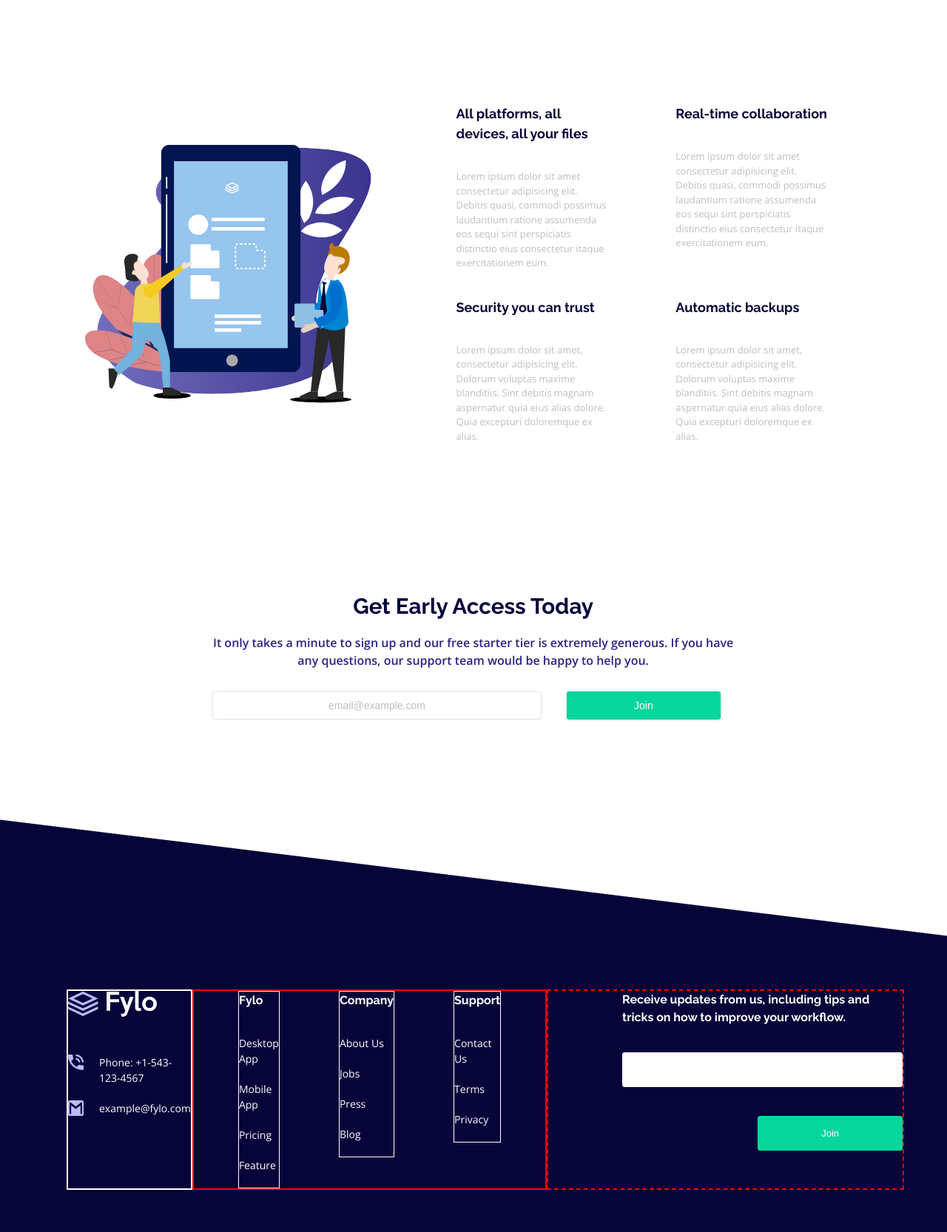
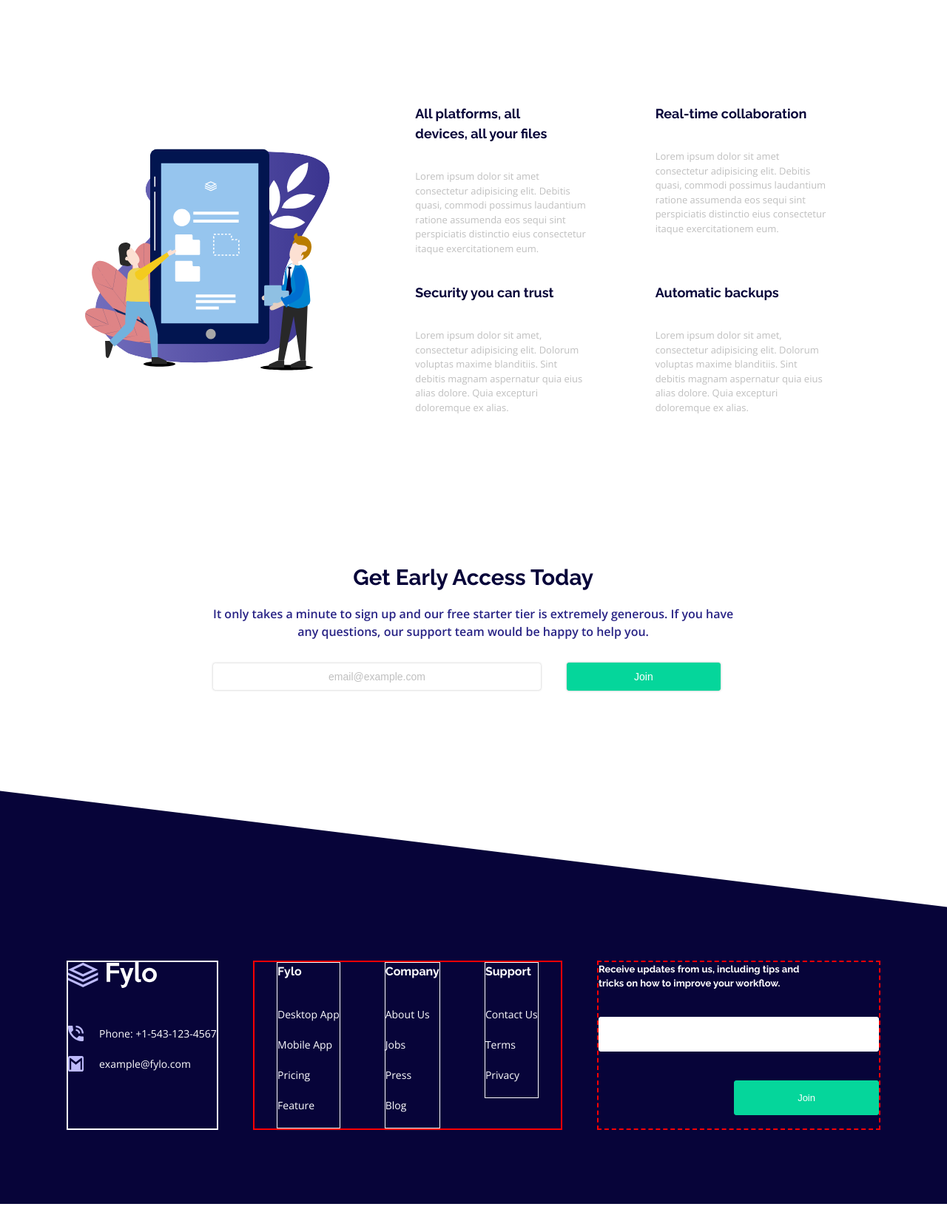
Before and after one commit to AnnaCanCode/forte_digital_assignment, a plain HTML site: page index.html in a window 1280 px wide. Shown: the part 1102-2768 px from the top of the page at 74% size. After the commit the page ends 2730 px from the top, so only its background shows below. Drawn offline with nearby package versions, Linux system fonts and the light colour scheme.

Commit message:
styles for min-width: 768px

```diff
--- a/css/main.css
+++ b/css/main.css
@@ -139,15 +139,27 @@ table {
 }
 
 .container {
-  /* max-width: 1440px; */
+  max-width: 1440px;
   margin: 0 auto;
   padding: 25px 25px;
 }
+
+@media screen and (min-width: 768px){
+  .container{
+    padding: 80px 40px;
+  }
+}
+
+@media screen and (min-width: 992px){
+  .container{
+    padding: 100px 50px;
+  }
+}
+
 @media screen and (min-width: 1280px){
   .container{
     padding: 100px 80px;
   }
-
 }
 
 /* Global text styles */
@@ -177,7 +189,14 @@ a {
   font-weight: 700;
 }
 
-@media screen and (min-width: 1280px) {
+@media screen and (min-width: 768px) {
+  .section-title {
+    font-size: 1.5rem;
+  padding-bottom: 45px;
+  }
+}
+
+@media screen and (min-width: 992px) {
   .section-title {
     font-size: 1.85rem;
   padding-bottom: 45px;
@@ -229,7 +248,16 @@ a {
   display: none;
 }
 
-@media screen and (min-width: 1280px){
+@media screen and (min-width: 768px){
+  .mobile-break {
+    display: none;
+  }
+  .desktop-break {
+    display: inline;
+  }
+}
+
+@media screen and (min-width: 992px){
   .mobile-break {
     display: none;
   }
@@ -268,7 +296,7 @@ a {
   padding-bottom: 85px;
 }
 
-@media screen and (min-width: 1280px){
+@media screen and (min-width: 992px){
   .header-top {
     padding-bottom: 115px;
   }
@@ -291,7 +319,7 @@ a {
   margin: 2px;
 }
 
-@media screen and (min-width: 1280px){
+@media screen and (min-width: 992px){
   .menu-content li a {
     font-size: 1rem;
     padding: 7px 30px;
@@ -303,7 +331,7 @@ a {
   max-height: 25px;
 }
 
-@media screen and (min-width: 1280px){
+@media screen and (min-width: 992px){
   .logo-header {
     max-height: 45px;
   }
@@ -327,7 +355,7 @@ a {
   padding-bottom: 165px;
 }
 
-@media screen and (min-width: 1280px) {
+@media screen and (min-width: 768px) {
   .hero-content {
     -webkit-box-orient: horizontal;
     -webkit-box-direction: normal;
@@ -370,7 +398,7 @@ a {
   display: inline;
 }
 
-@media screen and (min-width: 1280px) {
+@media screen and (min-width: 768px){
   .hero-text {
     -webkit-box-pack: start;
         -ms-flex-pack: start;
@@ -381,9 +409,18 @@ a {
   }
 
   .hero-text h1 {
+    font-size: 1.75rem;
+    padding-top: 50px;
+    text-transform: capitalize;
+    text-align: left;
+  }
+}
+
+@media screen and (min-width: 992px) {
+
+  .hero-text h1 {
     font-size: 2.25rem;
     padding-top: 60px;
-    text-transform: capitalize;
     text-align: left;
   }
 }
@@ -394,7 +431,7 @@ a {
   margin-top: 30px;
 }
 
-@media screen and (min-width: 1280px){
+@media screen and (min-width: 992px){
   .hero-text button {
   font-size: 1.25rem;
   padding: 20px 105px;
@@ -414,12 +451,12 @@ a {
 }
 
 .hero-image {
-   /* max-height: 210px;    */
-   max-height: 100%;
+   max-height: 210px;
+   /* max-height: 100%; */
 }
 
 
-@media screen and (min-width: 1280px){
+@media screen and (min-width: 992px){
   .hero-image {
     max-height: 450px;
     margin-right: 45px;
@@ -464,7 +501,19 @@ a {
   padding-top: 25px;
 }
 
-@media screen and (min-width: 1280px){
+@media screen and (min-width: 768px){
+  .features-col-two {
+    display: flex;
+    flex-direction: row;
+    justify-content: space-around;
+  }
+
+  .features-item {
+    padding: 0 30px;
+  }
+}
+
+@media screen and (min-width: 992px){
   .features-group {
     -webkit-box-orient: horizontal;
     -webkit-box-direction: normal;
@@ -499,7 +548,7 @@ a {
   font-size: 0.625rem;
 }
 
-@media screen and (min-width: 1280px) {
+@media screen and (min-width: 992px) {
   .features-col-one {
     -webkit-box-flex: 1;
         -ms-flex: 1  1 50%;
@@ -559,13 +608,13 @@ a {
 }
 
 .features-image {
-  /* max-height: 200px; */
-  max-height: 100%;
+  max-height: 200px;
+  /* max-height: 100%;      */
 }
 
-@media screen and (min-width: 1280px){
+@media screen and (min-width: 992px){
   .features-image {
-    max-height: 350px;
+    max-height: 300px;
   }
 }
 
@@ -590,13 +639,13 @@ a {
 .access-text {
   color: var(--dark-blue);
   font-weight: 600;
-  font-size: 0.625rem;
+  font-size: 0.6875rem;
   margin-top: -30px;
   margin-bottom: 30px;
   text-align: center;
 }
 
-@media screen and (min-width: 1280px){
+@media screen and (min-width: 992px){
   .access-text {
     font-size: 1rem;
     margin-top: -30px;
@@ -614,7 +663,7 @@ a {
           flex-direction: column;
 }
 
-@media screen and (min-width: 1280px){
+@media screen and (min-width: 992px){
   .access-form {
     -webkit-box-orient: horizontal;
     -webkit-box-direction: normal;
@@ -636,7 +685,7 @@ a {
   margin-bottom: 15px;
 }
 
-@media screen and (min-width: 1280px){
+@media screen and (min-width: 992px){
   .access-form-input {
     padding: 9px 130px;
   }
@@ -664,7 +713,7 @@ a {
           box-shadow: 0px 0px 3px var(--grey);
 }
 
-@media screen and (min-width: 1280px){
+@media screen and (min-width: 992px){
   .access-form-button {
     padding: 10px 90px;
     margin-left: 35px;
@@ -694,7 +743,7 @@ footer {
   padding-bottom: 25px;
 }
 
-@media screen and (min-width: 1280px){
+@media screen and (min-width: 992px){
     .footer-container {
       -webkit-box-orient: horizontal;
       -webkit-box-direction: normal;
@@ -740,7 +789,7 @@ footer {
   margin-right: 21px;
 }
 
-@media screen and (min-width: 1280){
+@media screen and (min-width: 992){
   .footer-info {
     -webkit-box-ordinal-group: 2;
         -ms-flex-order: 1;
@@ -782,8 +831,16 @@ footer h4 {
   padding-bottom: 15px;
 }
 
+@media screen and (min-width: 768px){
+  .footer-menu {
+    display: flex;
+    flex-direction: row;
+    justify-content: space-around;
+  }
+}
 
-@media screen and (min-width: 1280px){
+
+@media screen and (min-width: 992px){
   .footer-menu {
     -webkit-box-ordinal-group: 3;
         -ms-flex-order: 2;
@@ -796,7 +853,13 @@ footer h4 {
                   -ms-flex-pack: start;
                       justify-content: flex-start;
               /* border-right: 2px solid var(--white);   */
-              padding: 0 60px;
+              padding: 0 30px;
+              /* p060 dla 1280 */
+  }
+
+  .footer-menu-col {
+    margin: 0 30px;
+    /* m040 dla 1280 */
   }
   .footer-menu-col:first-child {
     /* margin-left: -50px; */
@@ -834,6 +897,7 @@ footer h4 {
 .footer-newsletter-info {
   text-align: center;
   margin-bottom: 30px;
+  font-size: 0.8125rem;
 }
 
 footer form {
@@ -861,16 +925,13 @@ footer form {
   margin-left: auto;
 }
 
-@media screen and (min-width: 1280px){
+@media screen and (min-width: 992px){
   .footer-newsletter {
     padding: 0;
     -webkit-box-ordinal-group: 4;
         -ms-flex-order: 3;
             order: 3;
-  }
-
-  .footer-newsletter {
-   padding-left: 100px;
+            /* p100 dla 1280 */
   }
 
   .footer-newsletter-info {
@@ -905,7 +966,7 @@ footer form {
 
 
 
-@media screen and (min-width: 1280px){
+@media screen and (min-width: 992px){
   /*temporary border*******/
 
   .footer-info {
@@ -919,7 +980,6 @@ footer form {
   .footer-menu-col {
     margin-bottom: 0;
     border: 1px solid white;
-    margin: 0 40px;
   }
 
   .footer-newsletter {
```
